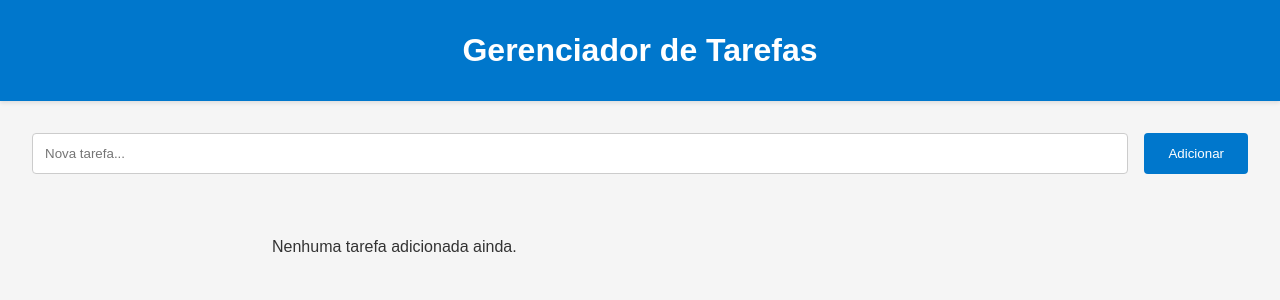
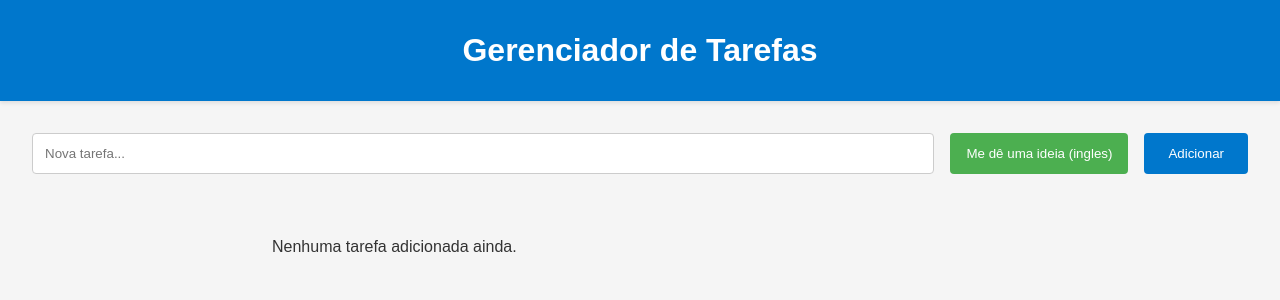
Before and after one commit to ederbastos21/gerenciador_tarefas, a React (Create React App) app: page / in a window 1280 px wide. Shown: the top 300 px of the page. Built offline with nearby package versions, Linux system fonts and the light colour scheme.

Commit message:
adicionar recurso de api de recomendação de atividades

```diff
--- a/src/components/FormularioTarefa/index.jsx
+++ b/src/components/FormularioTarefa/index.jsx
@@ -1,5 +1,5 @@
 import React, { useState } from 'react'
-import { Container, Input, Botao } from './styles'
+import { Container, Input, Botao, BotaoExemplo } from './styles'
 
 const FormularioTarefa = ({ aoAdicionar }) => {
   const [texto, setTexto] = useState('')
@@ -10,6 +10,17 @@ const FormularioTarefa = ({ aoAdicionar }) => {
     setTexto('')
   }
 
+  const gerarExemplo = async () => {
+    try {
+      const resposta = await fetch('https://corsproxy.io/?https://bored-api.appbrewery.com/random')
+      const dados = await resposta.json()
+      setTexto(dados.activity)
+      console.log(dados)
+    } catch (erro) {
+      console.error('Erro ao buscar exemplo:', erro)
+    }
+  }
+
   return (
     <Container onSubmit={lidarComEnvio}>
       <Input
@@ -18,6 +29,9 @@ const FormularioTarefa = ({ aoAdicionar }) => {
         value={texto}
         onChange={(e) => setTexto(e.target.value)}
       />
+      <BotaoExemplo type="button" onClick={gerarExemplo}>
+        Me dê uma ideia (ingles)
+      </BotaoExemplo>
       <Botao type="submit">Adicionar</Botao>
     </Container>
   )
--- a/src/components/FormularioTarefa/styles.js
+++ b/src/components/FormularioTarefa/styles.js
@@ -5,10 +5,11 @@ export const Container = styled.form`
   gap: 1rem;
   padding: 2rem;
   justify-content: center;
+  flex-wrap: wrap;
 `
 
 export const Input = styled.input`
-  flex: 1;
+  flex: 1 1 200px;
   padding: 0.75rem;
   border: 1px solid #ccc;
   border-radius: 4px;
@@ -22,3 +23,12 @@ export const Botao = styled.button`
   border-radius: 4px;
   cursor: pointer;
 `
+
+export const BotaoExemplo = styled.button`
+  padding: 0.75rem 1rem;
+  background: #4caf50;
+  color: white;
+  border: none;
+  border-radius: 4px;
+  cursor: pointer;
+`
```
